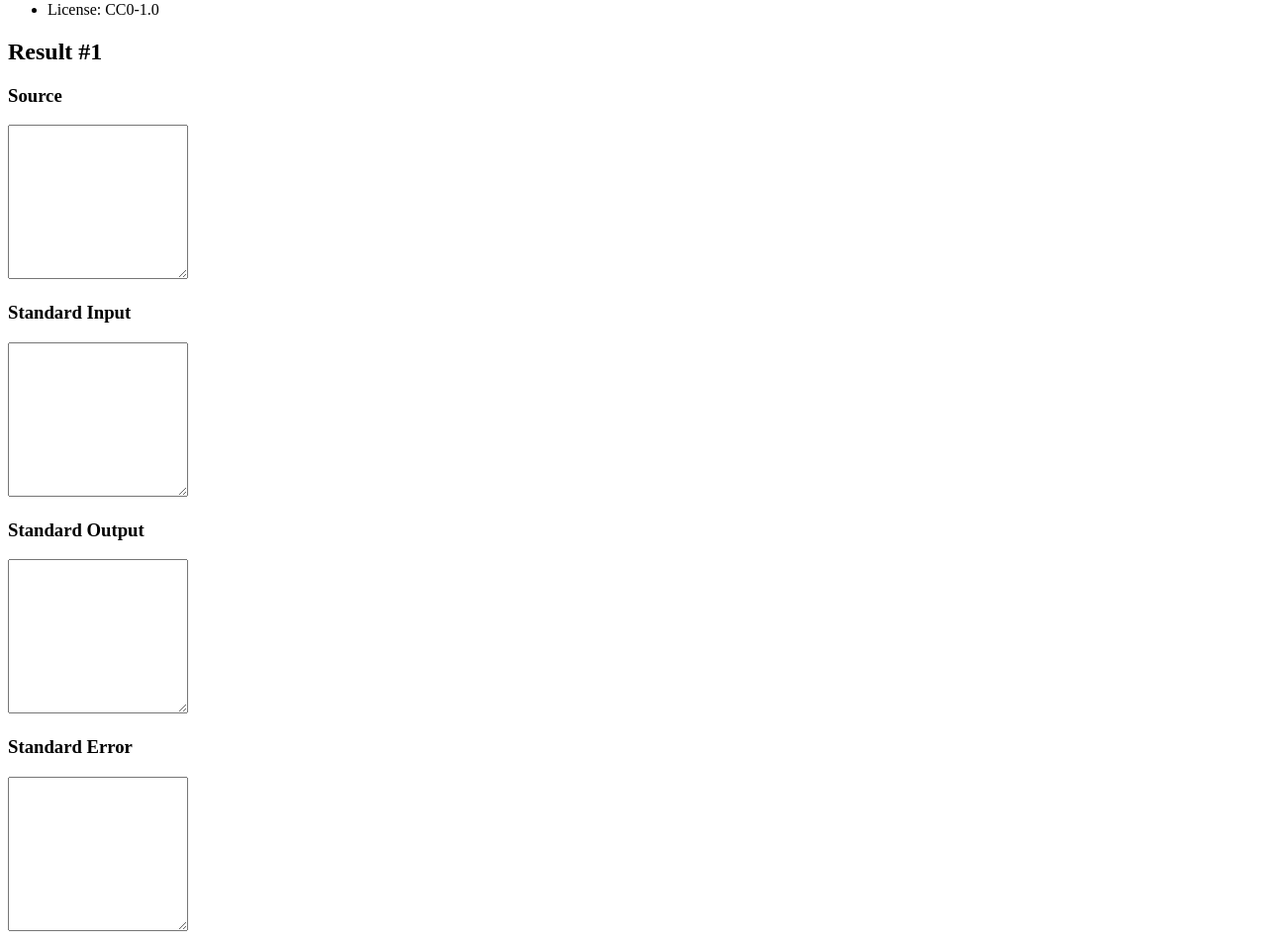
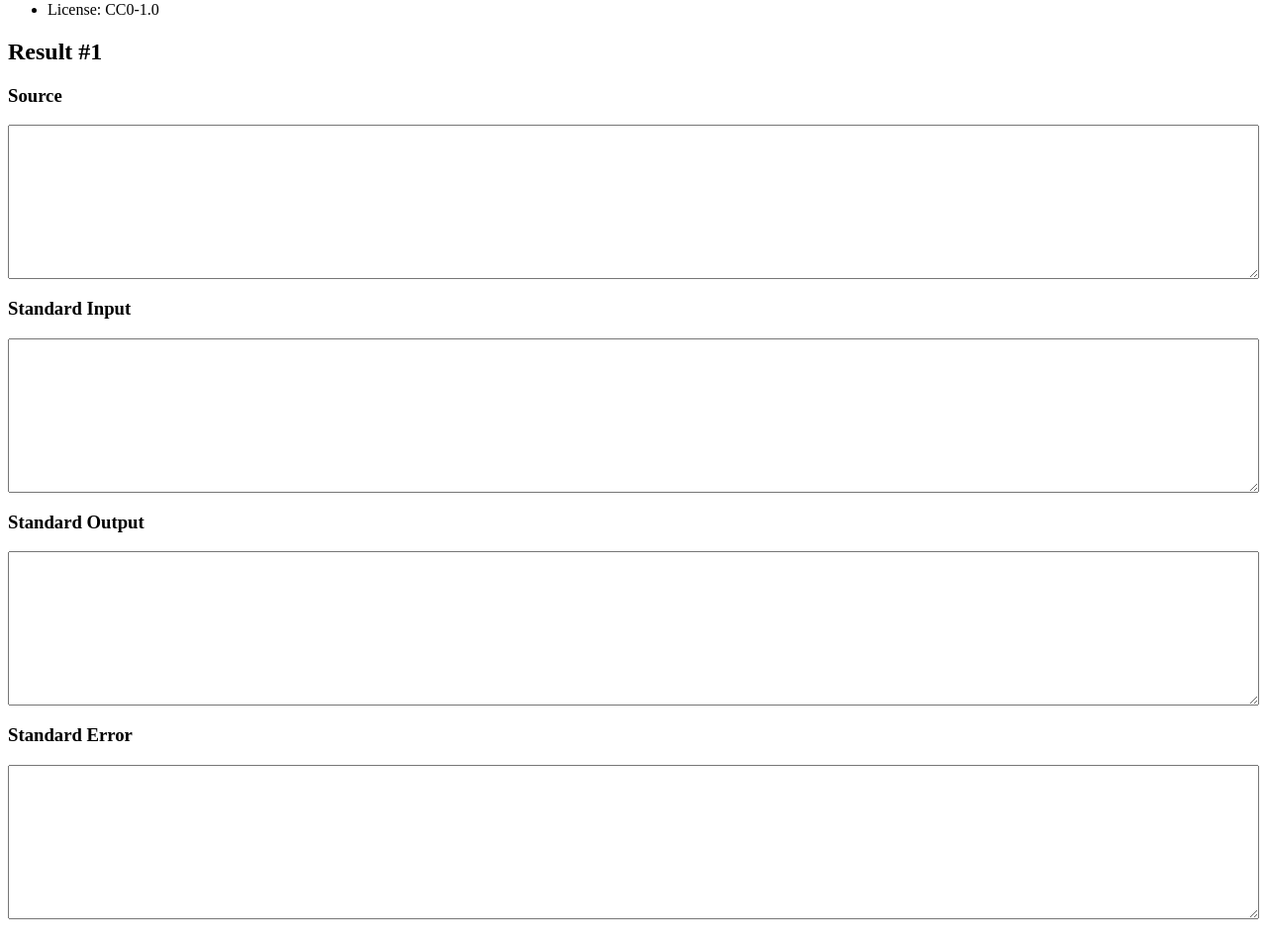
Before and after one commit to hiromi-mi/esolang_golfer_prototype, a Flask app: template templates/submission/submission.html in a window 1280 px wide. Shown: the part 198-1151 px from the top of the page at 99% size. After the commit the page ends 1127 px from the top, so only its background shows below. Run offline with Flask 2, Linux system fonts and the light colour scheme; the template is opened without the code that fills it, so the values that code supplies are empty; parts of the project's set-up code (start-up, migrations or seed data) failed here and were passed over.

Commit message:
submissionlog: use flex

```diff
--- a/static/style.css
+++ b/static/style.css
@@ -1,5 +1,6 @@
 h1 { color: #377ba8; }
 nav { background: lightgray; display: flex; align-item: center; }
+//nav a { text-decoration: none; } /* to remove links */
 nav h1 { flex: auto; margin: 0; }
 nav ul { display: flex; list-style: none; margin: 0; padding: 0; }
 nav ul li { display: block; padding: 0.5rem; }
@@ -23,3 +24,7 @@ a:visited {
 @media screen and (max-width: 900px) {
    .nav-large {display: none;}
 }
+.submissionlog {
+   display: flex;
+   flex-direction: column;
+}
--- a/templates/submission/submission.html
+++ b/templates/submission/submission.html
@@ -16,6 +16,7 @@
    </ul>
    <h2>Result #1</h2>
    <h3>Source</h3>
+   <div class="submissionlog">
    <textarea rows="10" readonly name="source">{{submission['source']}}</textarea>
 <h3>Standard Input</h3>
    <textarea rows="10" readonly name="stdout">{{result['stdin']}}</textarea>
@@ -23,5 +24,6 @@
    <textarea rows="10" readonly name="stdout">{{result['stdout']}}</textarea>
    <h3>Standard Error</h3>
    <textarea rows="10" readonly name="stderr">{{result['stderr']}}</textarea>
+   </div>
 </section>
 {% endblock %}
```
